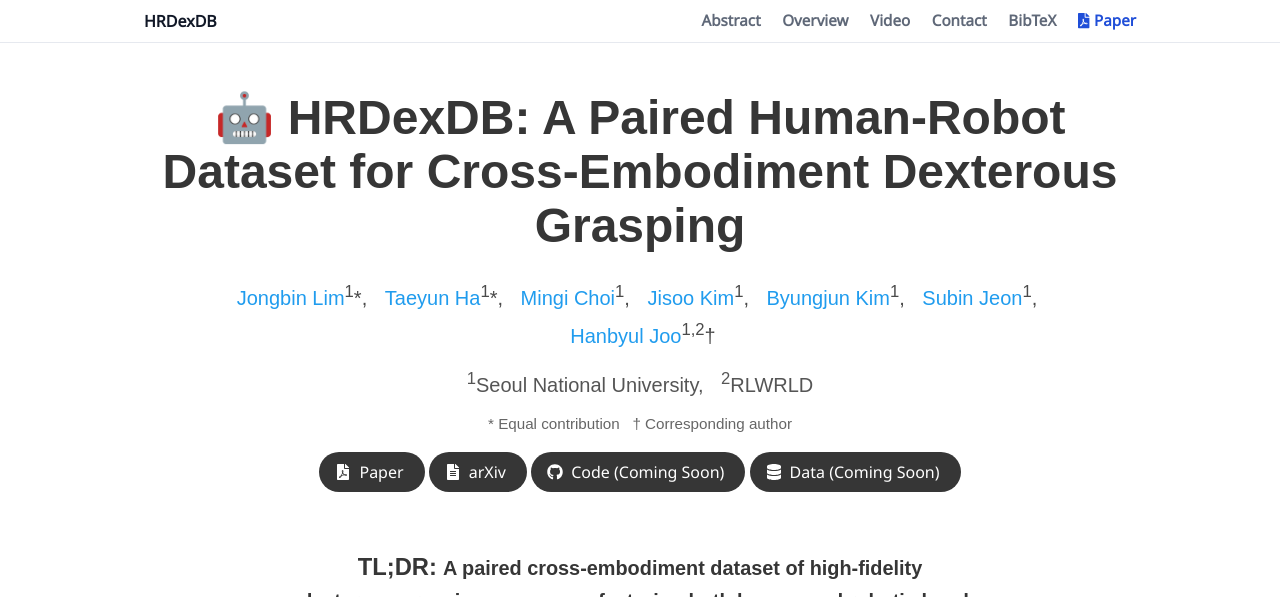
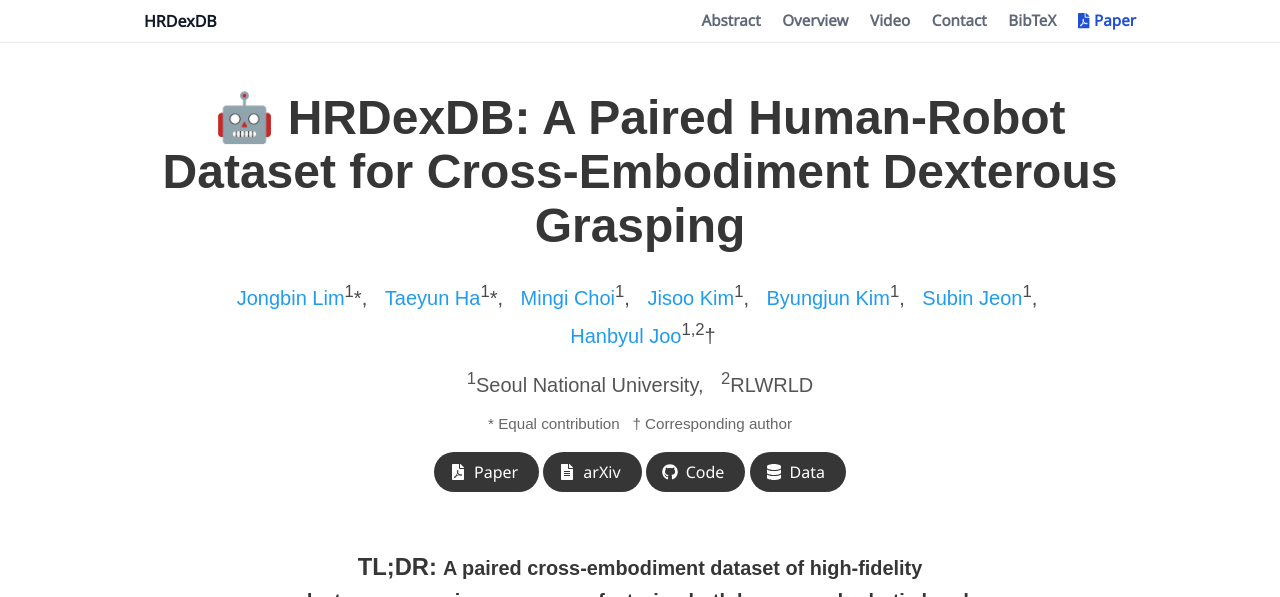
Before and after one commit to snuvclab/HRDexDB, a Jekyll site: the page built from index.md, in a window 1280 px wide and 900 px high, cut to the strip 0-597 px from the top of the window. Built offline with Jekyll 4.4.1, drawn with Linux system fonts in a browser that asks for light colours; some web fonts are replaced.

Commit message:
remove coming soon

```diff
--- a/_layouts/project_page.html
+++ b/_layouts/project_page.html
@@ -136,7 +136,7 @@
                   <span class="icon">
                       <i class="fab fa-github"></i>
                   </span>
-                  <span>Code (Coming Soon)</span>
+                  <span>Code</span>
                   </a>
               </span>
               {% endif %}
@@ -148,7 +148,7 @@
                   <span class="icon">
                       <i class="fas fa-database"></i>
                   </span>
-                  <span>Data (Coming Soon)</span>
+                  <span>Data</span>
                 </a>
               </span>
               {% endif %}
```
